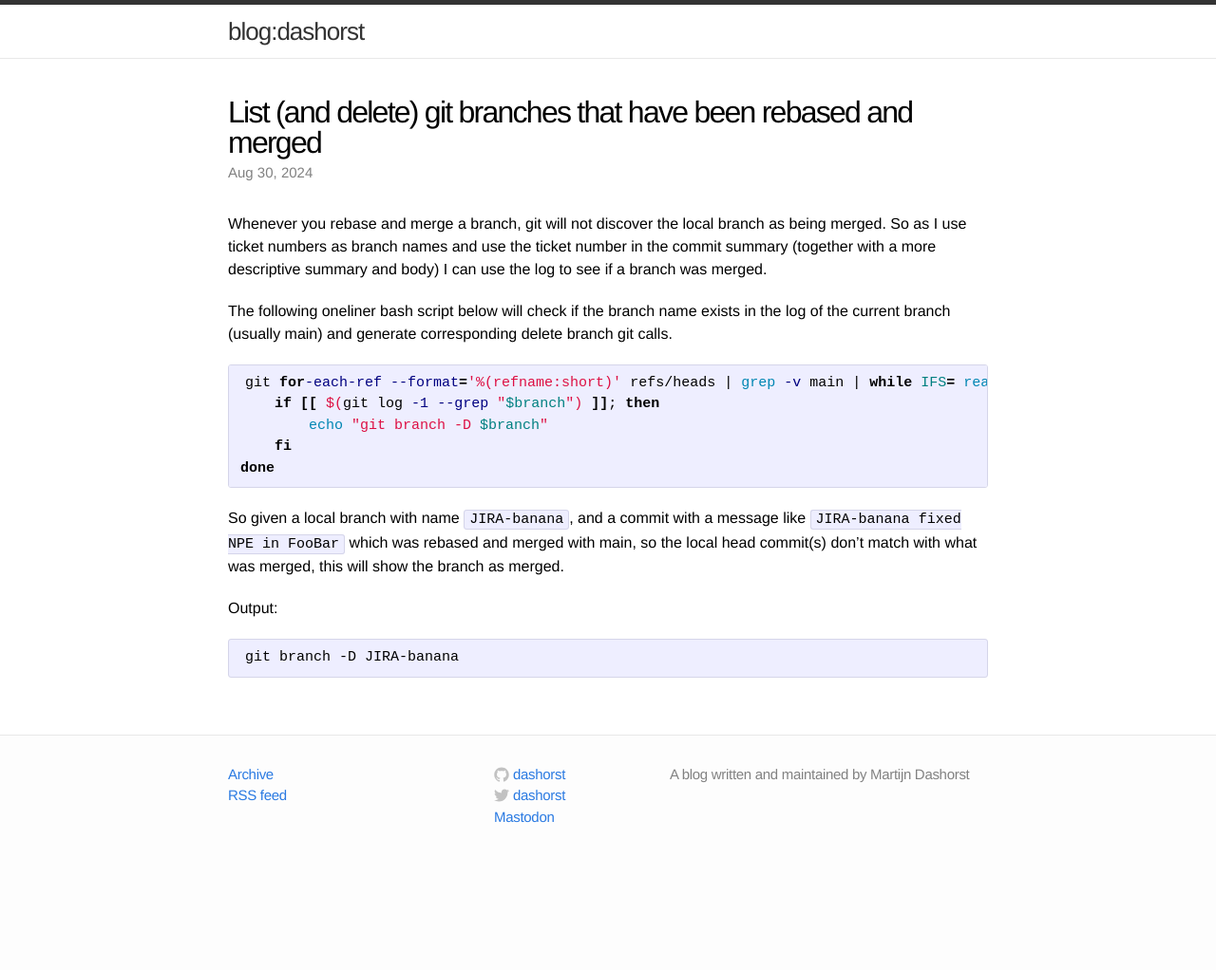
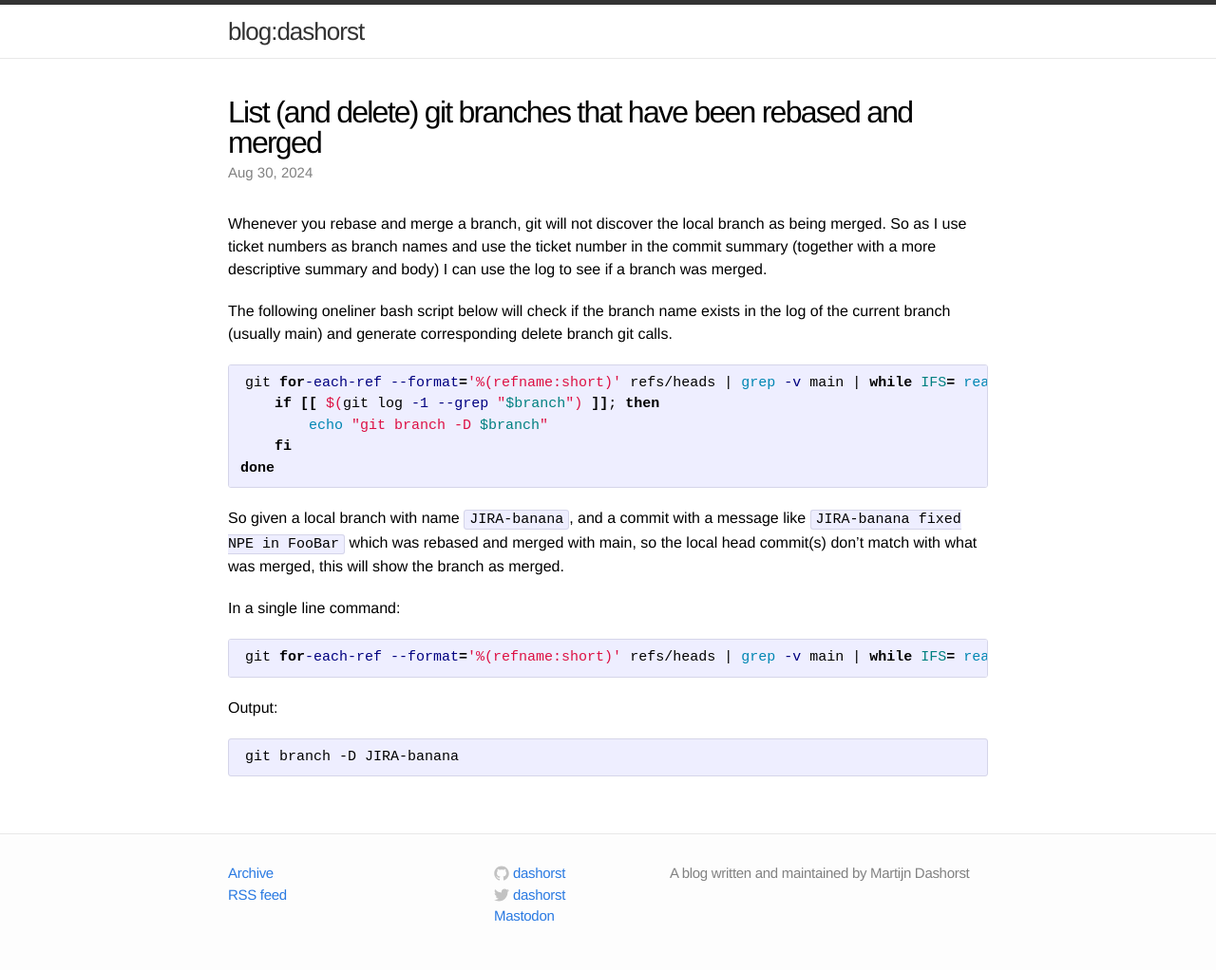
Before and after one commit to dashorst/martijndashorst.com, a Jekyll site: the page built from _posts/2024/2024-08-30-remove-rebased-branches.md, in a window 1280 px wide. Shown: the whole page at 95% size. Built offline with Jekyll 4.4.1, drawn with Linux system fonts in a browser that asks for light colours; before the commit the page ends 917 px from its top, so only the background shows below that.

Commit message:
Update 2024-08-30-remove-rebased-branches.md

````diff
--- a/_posts/2024/2024-08-30-remove-rebased-branches.md
+++ b/_posts/2024/2024-08-30-remove-rebased-branches.md
@@ -27,6 +27,11 @@
 with main, so the local head commit(s) don't match with what was merged,
 this will show the branch as merged.
 
+In a single line command:
+```bash
+git for-each-ref --format='%(refname:short)' refs/heads | grep -v main | while IFS= read -r branch; do if [[ $(git log -1 --grep "$branch") ]]; then echo "git branch -D $branch" ; fi ; done
+```
+
 Output:
 ```
 git branch -D JIRA-banana
````
